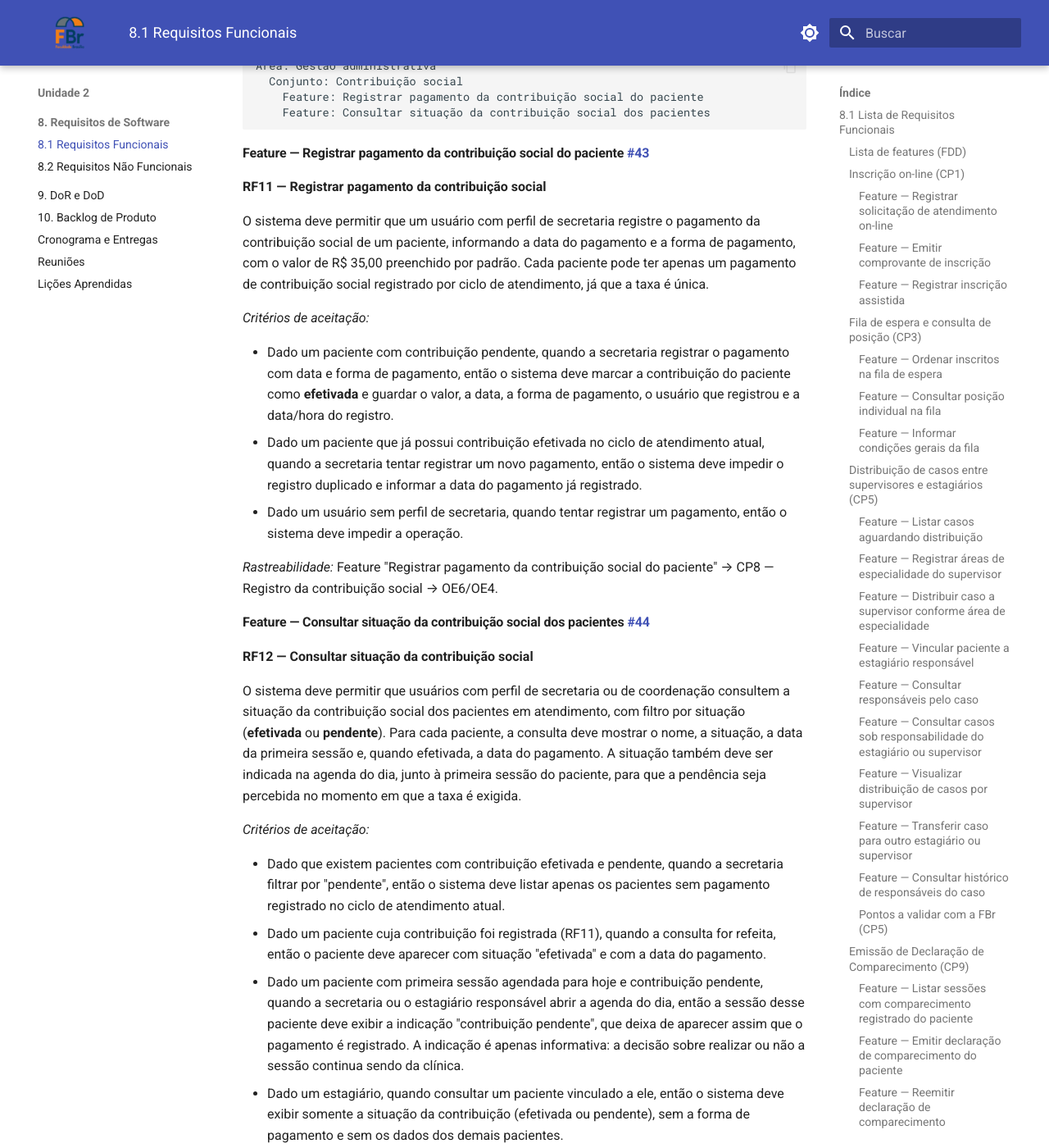
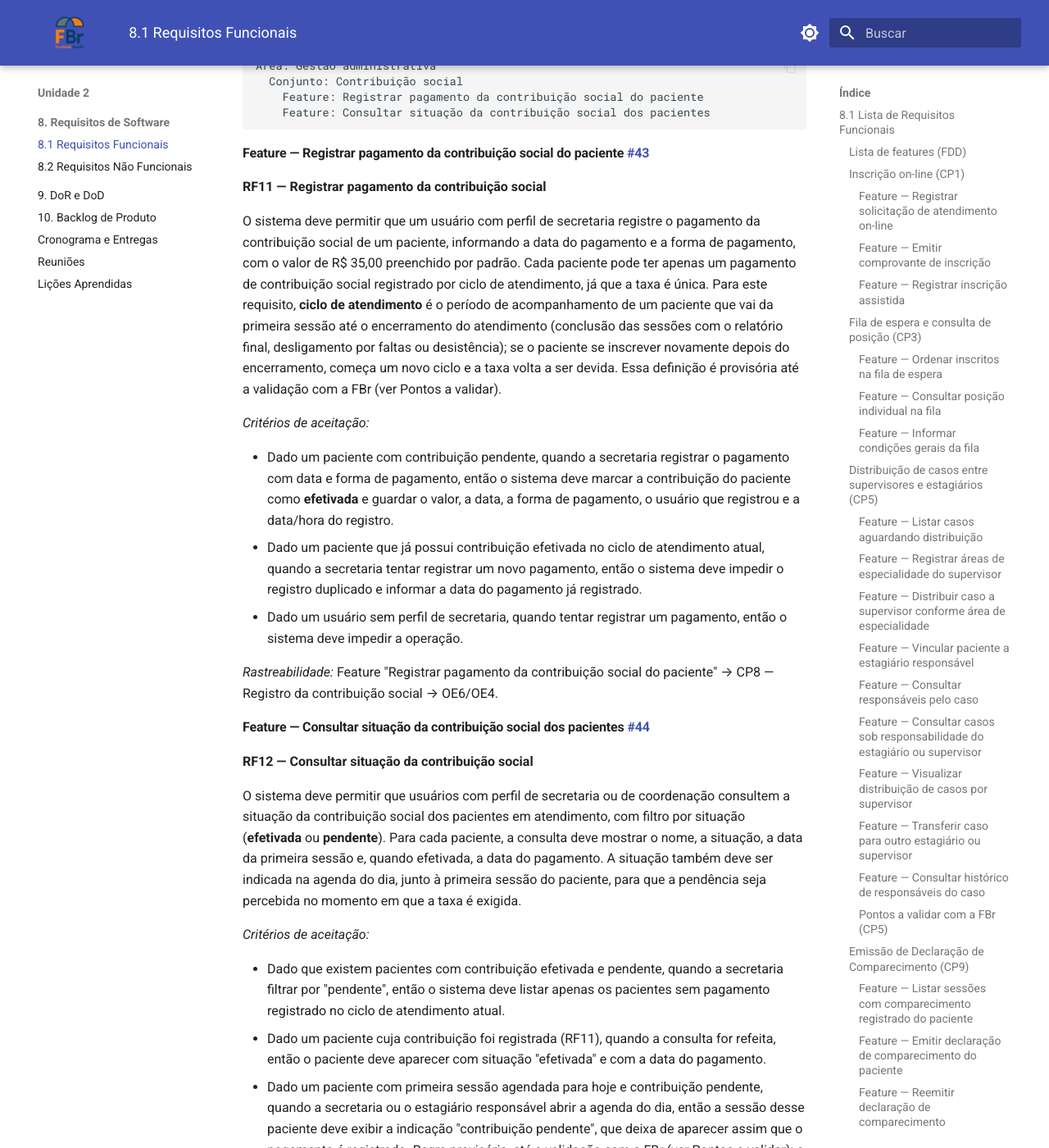
Before and after one commit to mdsreq-fga-unb/REQ-2026.2-T02-ClinicaEscolaFBr, an MkDocs documentation site: the page built from docs/unidade-2/requisitos/funcionais.md, in a window 1280 px wide and 1400 px high, scrolled down 18182 px. Shown: the whole window at 82% size. Built offline with MkDocs 1.6.1 and Material for MkDocs 9.7.7, drawn with Linux system fonts in a browser that asks for light colours; some of the changed text lies outside the part shown.

Commit message:
docs: ajusta RF11, RF12 e RF18 conforme revisão

```diff
--- a/docs/unidade-2/requisitos/funcionais.md
+++ b/docs/unidade-2/requisitos/funcionais.md
@@ -478,7 +478,7 @@ O registro dos pagamentos é de responsabilidade da **secretaria**, e a consulta
 
 **RF11 — Registrar pagamento da contribuição social**
 
-O sistema deve permitir que um usuário com perfil de secretaria registre o pagamento da contribuição social de um paciente, informando a data do pagamento e a forma de pagamento, com o valor de R$ 35,00 preenchido por padrão. Cada paciente pode ter apenas um pagamento de contribuição social registrado por ciclo de atendimento, já que a taxa é única.
+O sistema deve permitir que um usuário com perfil de secretaria registre o pagamento da contribuição social de um paciente, informando a data do pagamento e a forma de pagamento, com o valor de R$ 35,00 preenchido por padrão. Cada paciente pode ter apenas um pagamento de contribuição social registrado por ciclo de atendimento, já que a taxa é única. Para este requisito, **ciclo de atendimento** é o período de acompanhamento de um paciente que vai da primeira sessão até o encerramento do atendimento (conclusão das sessões com o relatório final, desligamento por faltas ou desistência); se o paciente se inscrever novamente depois do encerramento, começa um novo ciclo e a taxa volta a ser devida. Essa definição é provisória até a validação com a FBr (ver Pontos a validar).
 
 _Critérios de aceitação:_
 
@@ -498,7 +498,7 @@ _Critérios de aceitação:_
 
 - Dado que existem pacientes com contribuição efetivada e pendente, quando a secretaria filtrar por "pendente", então o sistema deve listar apenas os pacientes sem pagamento registrado no ciclo de atendimento atual.
 - Dado um paciente cuja contribuição foi registrada (RF11), quando a consulta for refeita, então o paciente deve aparecer com situação "efetivada" e com a data do pagamento.
-- Dado um paciente com primeira sessão agendada para hoje e contribuição pendente, quando a secretaria ou o estagiário responsável abrir a agenda do dia, então a sessão desse paciente deve exibir a indicação "contribuição pendente", que deixa de aparecer assim que o pagamento é registrado. A indicação é apenas informativa: a decisão sobre realizar ou não a sessão continua sendo da clínica.
+- Dado um paciente com primeira sessão agendada para hoje e contribuição pendente, quando a secretaria ou o estagiário responsável abrir a agenda do dia, então a sessão desse paciente deve exibir a indicação "contribuição pendente", que deixa de aparecer assim que o pagamento é registrado. Regra provisória, até a validação com a FBr (ver Pontos a validar): a indicação é apenas informativa e não bloqueia a sessão; a decisão sobre realizá-la continua sendo da clínica.
 - Dado um estagiário, quando consultar um paciente vinculado a ele, então o sistema deve exibir somente a situação da contribuição (efetivada ou pendente), sem a forma de pagamento e sem os dados dos demais pacientes.
 
 _Rastreabilidade:_ Feature "Consultar situação da contribuição social dos pacientes" → CP8 — Registro da contribuição social → OE6/OE4. A indicação na agenda depende do agendamento da CP4.
@@ -507,7 +507,8 @@ _Rastreabilidade:_ Feature "Consultar situação da contribuição social dos pa
 
 - Quais formas de pagamento são aceitas (dinheiro, Pix, outras) e se é emitido recibo ao paciente.
 - Se existe isenção da taxa para pacientes sem condição de pagar e, em caso positivo, quem autoriza.
-- Se a sessão pode ocorrer quando a contribuição está pendente (hoje o RF12 apenas indica a pendência, sem bloquear).
+- Se a sessão pode ocorrer quando a contribuição está pendente. Até a resposta, o RF12 adota a regra provisória de apenas indicar a pendência, sem bloquear a sessão.
+- Se a definição de ciclo de atendimento usada no RF11 corresponde à prática da clínica, isto é, se a taxa é cobrada uma única vez por acompanhamento e novamente em caso de nova inscrição.
 - Como corrigir um pagamento registrado por engano (hoje não há feature de estorno ou retificação).
 
 ### Segurança, Sigilo e Controle de Acesso (CP11)
@@ -601,7 +602,7 @@ _Rastreabilidade:_ Feature "Desativar usuário institucional" → CP11 — Segur
 
 **RF18 — Restringir acesso ao prontuário**
 
-O sistema deve permitir o acesso ao prontuário de um paciente (registros de evolução e relatório final da CP6) somente ao estagiário responsável pelo paciente e ao supervisor desse estagiário, conforme o vínculo definido na CP5. Os perfis de secretaria e de coordenação não devem ter acesso ao conteúdo clínico do prontuário, apenas aos dados cadastrais e administrativos do paciente.
+O sistema deve permitir o acesso ao prontuário de um paciente (registros de evolução e relatório final da CP6) somente ao estagiário responsável pelo paciente e ao supervisor desse estagiário, conforme o vínculo definido na CP5. Os perfis de secretaria e de coordenação não devem ter acesso ao conteúdo clínico do prontuário, apenas aos dados cadastrais e administrativos do paciente. A regra não prevê exceções por perfil, conforme a definição da CP11 aprovada na [Seção 2.3](../../unidade-1/solucao-proposta.md#23-caracteristicas-de-produto-mapeadas-com-os-objetivos-especificos), que restringe o prontuário ao estagiário responsável e ao seu supervisor.
 
 _Critérios de aceitação:_
 
@@ -644,8 +645,7 @@ _Rastreabilidade:_ Feature "Registrar consentimento para tratamento de dados"
 
 #### Pontos a validar com a FBr (CP11)
 
-- Se a secretaria precisa ver alguma informação clínica (por exemplo, a prioridade da triagem) e se a coordenação deve ter acesso ao prontuário em situações excepcionais, como fiscalização do CRP.
-- Quais perfis podem ver a queixa informada na inscrição e a classificação da triagem, que também são dados de saúde, mas não fazem parte do prontuário protegido pelo RF18.
+- Quais perfis podem ver a queixa informada na inscrição e a classificação da triagem (por exemplo, se a secretaria precisa ver a prioridade). Esses dados também são de saúde, mas ficam fora do escopo do RF18, que trata apenas do prontuário.
 - Se o login deve usar o e-mail institucional da FBr ou outro mecanismo já adotado pela instituição.
 - Por qual canal o código do RF15 deve ser enviado (SMS, WhatsApp ou e-mail), considerando o contato que os pacientes costumam informar.
 - O texto do termo de consentimento, que deve ser revisado pela FBr.
```
